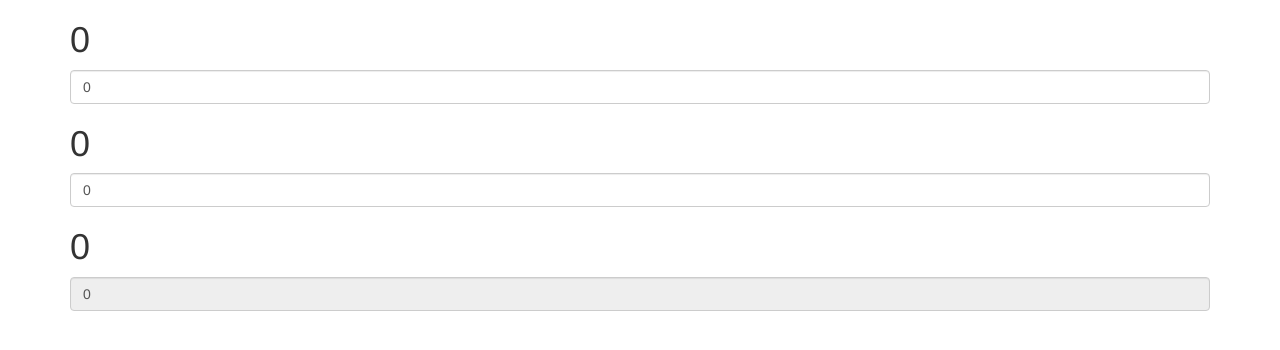
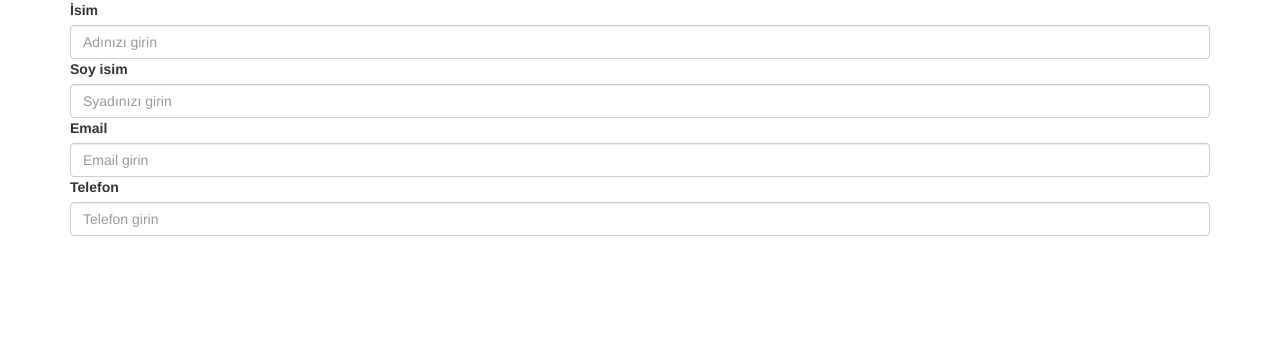
Before and after one commit to abdllhshn6534/MyApp, a React (Create React App) app: page / in a window 1280 px wide. Shown: the top 350 px of the page. Built offline with nearby package versions, Linux system fonts and the light colour scheme.

Commit message:
formdan alınan değer tek bir state ile tutulup objemize atadık

```diff
--- a/src/App.js
+++ b/src/App.js
@@ -30,6 +30,7 @@ import Countries from "./components/22-axios-countries/countries";
 import ParentComp from "./components/23-Child-to-Parent/parent-comp";
 import Form1 from "./components/24-forms/form1";
 import Form2 from "./components/24-forms/form2";
+import Form3 from "./components/24-forms/form3";
 const App = () => {
     return (
         <React.Fragment>
@@ -65,9 +66,9 @@ const App = () => {
                <ParentComp></ParentComp>
 
              <Form1></Form1>
-
+             <Form2/>
  */    }
-        <Form2/>
+        <Form3></Form3>
         </React.Fragment>
     )
 }
--- /dev/null
+++ b/src/components/24-forms/form3.js
@@ -0,0 +1,63 @@
+import React, { useEffect, useState } from 'react'
+import { Container, Form } from 'react-bootstrap'
+const Form3 = () => {
+
+    const [formData, setFormData] = useState({
+        firstName: "",
+        lastName: "",
+        email: "",
+        phone: "",
+
+    });
+    console.log(formData )
+    return (
+        <Container className='mt-5'>
+            <Form>
+                <Form.Group className='mb-3'>
+                    <Form.Label>İsim</Form.Label>
+                    <Form.Control type='text'
+                        placeholder='Adınızı girin'
+                        value={formData.firstName}
+                        onChange={(e) => setFormData(
+                            { ...formData, firstName: e.target.value })}
+                    />
+                </Form.Group>
+
+                <Form.Group className='mb-3'>
+                    <Form.Label>Soy isim</Form.Label>
+                    <Form.Control type='text'
+                        placeholder='Syadınızı girin'
+                        value={formData.lastName}
+                        onChange={(e) => setFormData(
+                            { ...formData, lastName: e.target.value })}
+                    />
+                </Form.Group>
+
+                <Form.Group className='mb-3'>
+                    <Form.Label>Email</Form.Label>
+                    <Form.Control type='text'
+                        placeholder='Email girin'
+                        value={formData.email}
+
+                        onChange={(e) => setFormData(
+                            { ...formData, email: e.target.value })}
+                    />
+                </Form.Group>
+
+                <Form.Group className='mb-3'>
+                    <Form.Label>Telefon
+                    </Form.Label>
+                    <Form.Control type='text'
+                        placeholder='Telefon girin'
+                        value={formData.phone}
+
+                        onChange={(e) => setFormData(
+                            { ...formData, phone: e.target.value })}
+                    />
+                </Form.Group>
+            </Form>
+        </Container>
+    )
+}
+
+export default Form3
```
